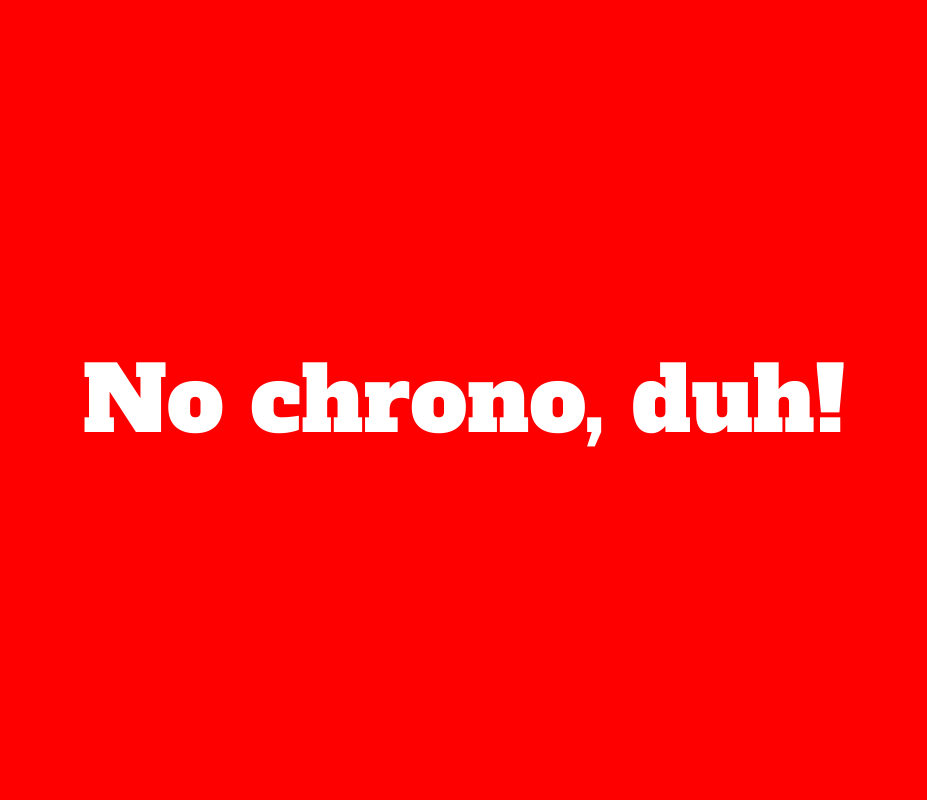
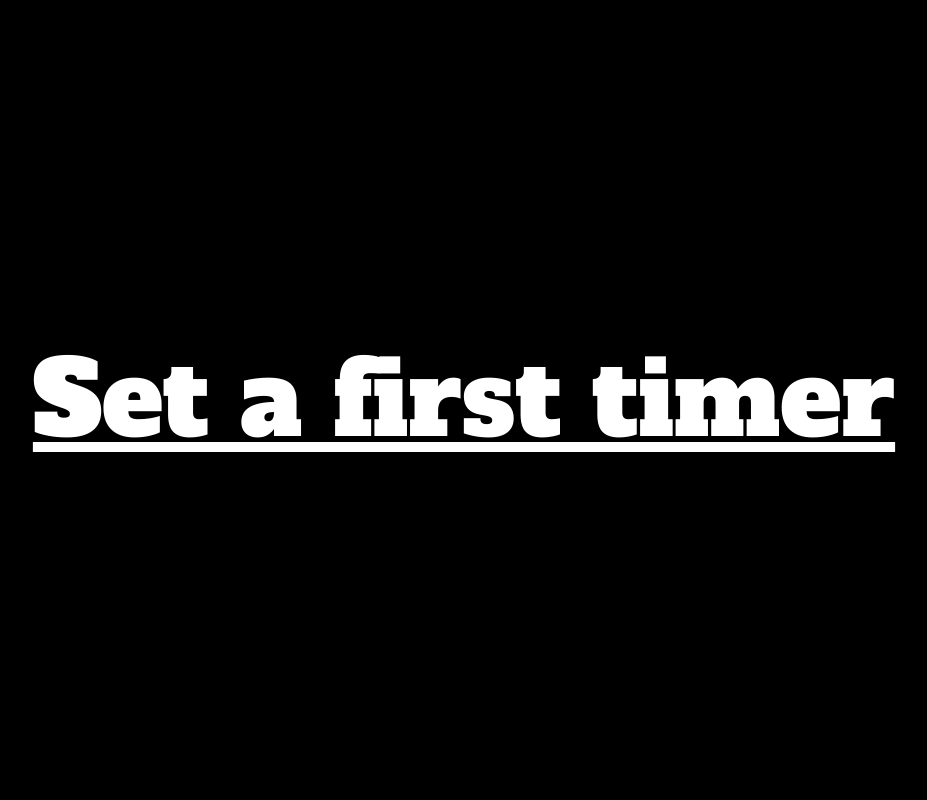
Before and after one commit to mjanv/timer-panel, a Flask app: page / in a window 1280 px wide. Shown: the whole page, without its empty margins (176-1103 px from the left). Run offline with Flask 2, Linux system fonts and the light colour scheme.

Commit message:
Improve display

```diff
--- a/static/style.css
+++ b/static/style.css
@@ -9,13 +9,17 @@ h1 {
     color: black;
 }
 
+a {
+    color: white;
+}
+
 .full-size{
   width:100%;
 
   overflow:hidden; /* or overflow:auto; if you want scrollbars */
   background-color: yellow;
   text-align: center;
-  font-size:7vw;
+  font-size:8vw;
   color: white;
 
 	display: flex;
@@ -26,21 +30,25 @@ h1 {
 }
 
 .color0 {
+	background-color: black;
+}
+
+.color1 {
 	background-color: red;
 }
 
-.color1 {
+.color2 {
 	background-color: #9900cc;
 }
 
-.color2 {
+.color3 {
 	background-color: green;
 }
 
-.color3 {
+.color4 {
 	background-color: #ffcc00;
 }
 
-.color4 {
+.color5 {
 	background-color: #6699ff;
 }
--- a/templates/main.html
+++ b/templates/main.html
@@ -11,7 +11,7 @@
 			<script type="text/javascript">
 				function updateTime{{ loop.index }}() {
 					var currentTime = new Date();
-                            var somme = (currentTime.getSeconds() - {{ start.second }}) + 60*(currentTime.getMinutes() - {{ start.minute }}) -  3600*(currentTime.getHours() - {{ start.hour }});
+					var somme = (currentTime.getSeconds() - {{ start.second }}) + 60*(currentTime.getMinutes() - {{ start.minute }}) + 3600*(currentTime.getHours() - {{ start.hour }});
 					var hours = Math.floor(somme / 3600);
 					var minutes = Math.floor((somme / 60) % 60);
 					var seconds = Math.floor(somme % 60);
@@ -21,9 +21,7 @@
 					var v = hours + "h " + minutes + "m " + seconds + "s";
 
 					setTimeout("updateTime{{ loop.index }}()", 1000);
-
 					document.getElementById('time{{ loop.index - 1 }}').innerHTML = v;
-
 				}
 				updateTime{{ loop.index }}();
 			</script>
@@ -33,13 +31,13 @@
 
 	<body>
 		{% if starts %}
+                        <div class="color1" style="height:2vh;"><a href="/">...</a></div>
 			{% for n in range(starts | length) %}
-		<div class="full-size color{{ n }}" style="height:{{ 100 / (starts | length) }}vh;">
-			Vague {{ n + 1 }}:&nbsp;&nbsp;<span id="time{{ n }}"/>
-		</div>
+				<div class="full-size color{{ n + 1 }}" style="height:{{ 98 / (starts | length) }}vh;">
+				Vague {{ n + 1 }}:&nbsp;&nbsp;<span id="time{{ n }}"/></div>
 			{% endfor %}
 		{% else %}
-		<div class="full-size color0" style="height:100vh;">No chrono, duh!</div>
+			<div class="full-size color0" style="height:100vh;"><a href="/times">Set a first timer</a></div>
 		{% endif %}
 
 		<script src="static/jquery.min.js"></script>
--- a/templates/times.html
+++ b/templates/times.html
@@ -23,6 +23,6 @@
 		<input type="submit" name="click" value="Delete All">
 	</form>
 <br \>
-<a href="/">Get back to front page</a> - <a href="/times">Reload</a>
+<div class="color0"><a href="/">Get back to front page</a> - <a href="/times">Reload</a></div>
 </body>
 </html>
```
Lines whose indentation alone changed are shown as unchanged.
